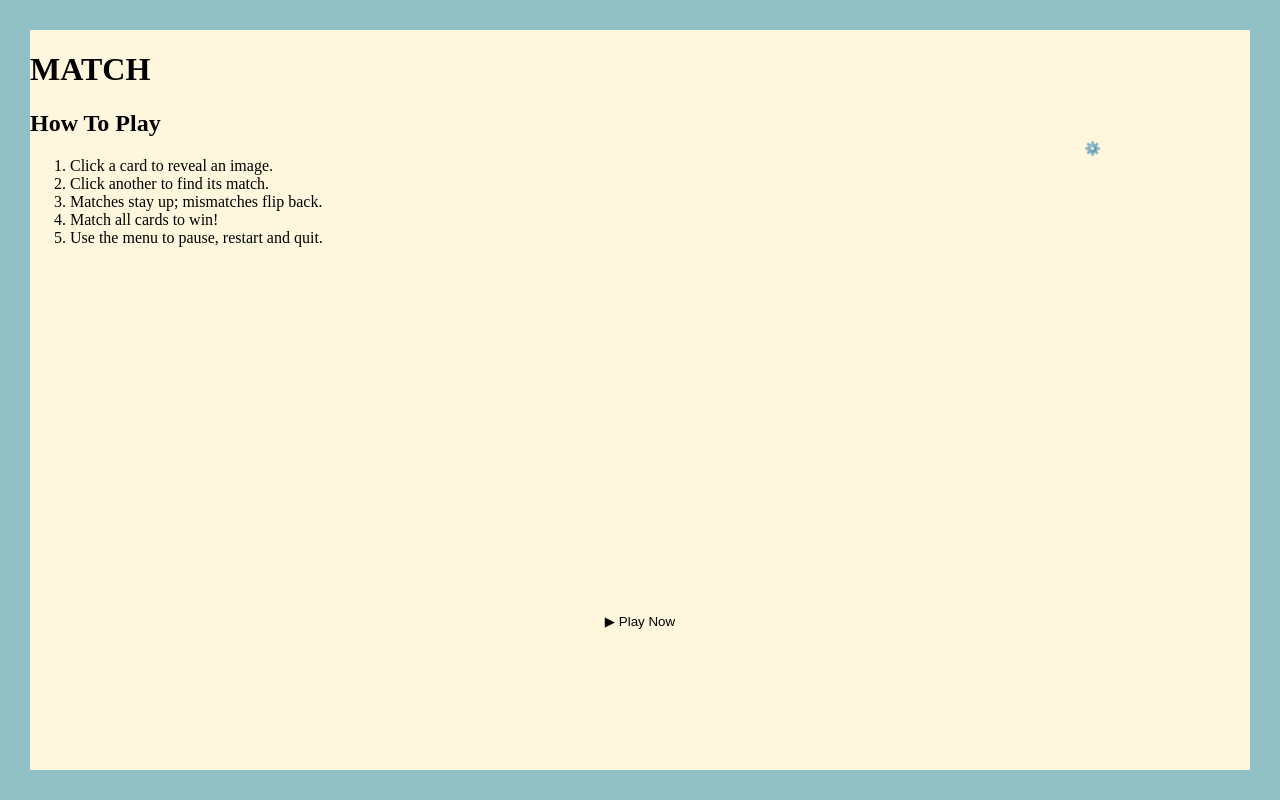
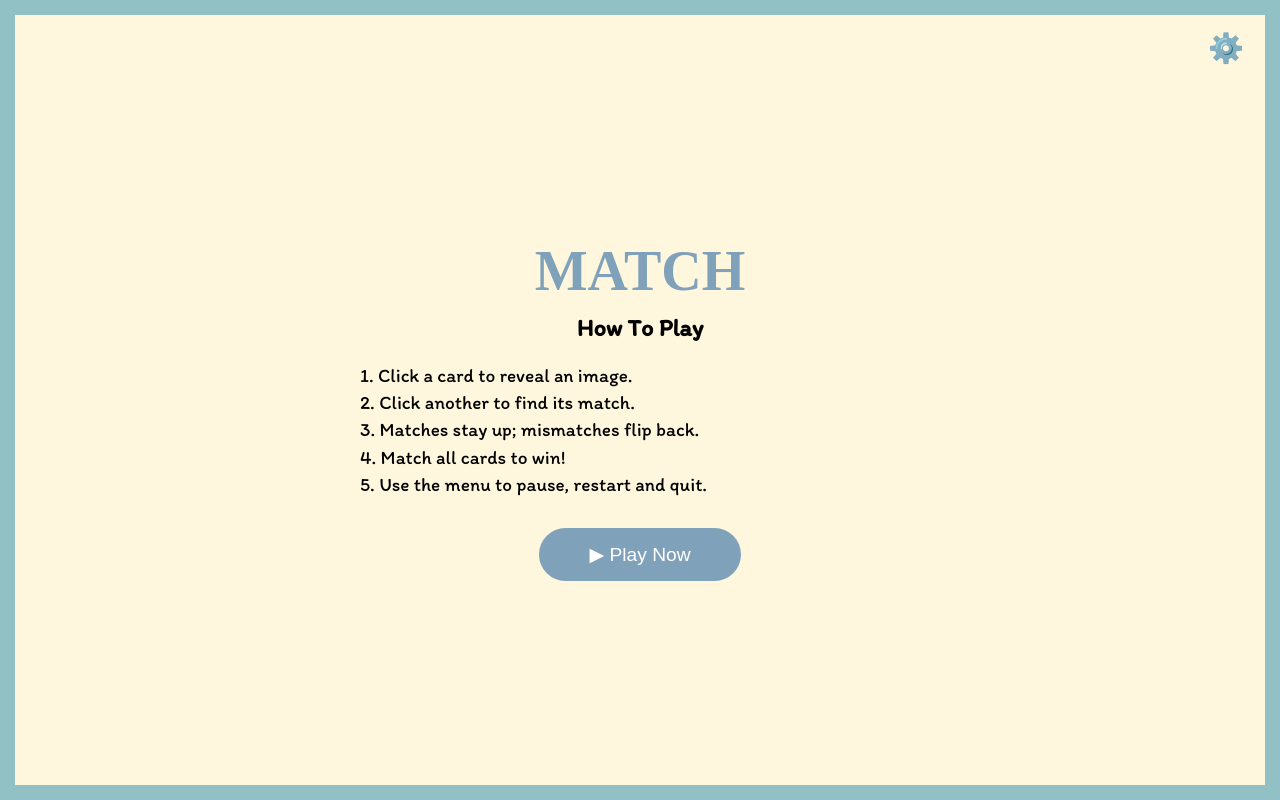
Before and after one commit to tranquilts/MATCH, a plain HTML site: page menu.html in a window 1280 px wide. Drawn offline with Linux system fonts and the light colour scheme; a web font is replaced by a local one.

Commit message:
Update menu.css

```diff
--- a/menu.css
+++ b/menu.css
@@ -1,81 +1,95 @@
-/* ===========================
-   MATCH MENU SCREEN - FIXED VERSION
-   =========================== */
-
+/* Reset + full view */
 html, body {
   height: 100%;
   width: 100%;
   margin: 0;
   padding: 0;
-  overflow: hidden;
+  box-sizing: border-box;
+}
+
+/* Cream inner + blue border */
+body {
   background-color: #FFF7DD;
   border: 15px solid #91C1C4;
-  box-sizing: border-box;
-  position: relative;
+  display: flex;
+  align-items: center;
+  justify-content: center;
+  font-family: 'Itim', sans-serif;
 }
 
-/* 🖼 Image behaves like background but is HTML-based */
-.background-image {
-  position: absolute;
-  top: 0;
-  left: 0;
-  width: 100%;
-  height: 100%;
-  object-fit: contain; /* ensures full image visible */
-  z-index: 0; /* behind everything else */
+/* Inner wrapper for everything */
+.border-wrapper {
+  text-align: center;
+  width: 90%;
+  max-width: 800px;
 }
 
-/* Overlay for clickable buttons */
-.overlay {
-  position: absolute;
-  inset: 0;
-  z-index: 1; /* keeps buttons on top of image */
+/* Title */
+h1 {
+  font-family: 'Jacques Francois Shadow', serif;
+  font-size: 3.5rem;
+  color: #80A1BA;
+  margin: 0;
+  padding-top: 20px;
 }
 
-/* ⚙️ Settings button (top-right icon area) */
+/* Settings button */
 #settings-btn {
   position: absolute;
-  top: 10.8vh;
-  right: 9.8vw;
-  width: 5vw;
-  height: 5vw;
-  background: transparent;
+  top: 30px;
+  right: 30px;
+  font-size: 1.8rem;
+  background: none;
   border: none;
-  cursor: pointer;
-  border-radius: 50%;
-}
-
-/* ▶️ Play Now button (bottom oval) */
-#playBtn {
-  position: absolute;
-  bottom: 14.6vh;
-  left: 50%;
-  transform: translateX(-50%);
-  width: 18.5vw;
-  height: 5vw;
-  background: transparent;
-  border: none;
-  border-radius: 3vw;
   cursor: pointer;
 }
 
-/* 🧩 Hover outline (testing only) */
-#playBtn:hover, #settings-btn:hover {
-  outline: 3px solid rgba(128, 161, 186, 0.5);
+/* Section titles */
+h2 {
+  margin-top: 10px;
+  font-weight: bold;
 }
 
-/* 📱 Responsive layout */
-@media (max-width: 900px) {
-  #settings-btn {
-    top: 9.5vh;
-    right: 7.8vw;
-    width: 7vw;
-    height: 7vw;
+/* Instructions text */
+ol {
+  text-align: left;
+  list-style-position: inside;
+  margin: 0 auto;
+  max-width: 600px;
+  font-size: 1.2rem;
+  line-height: 1.7rem;
+  color: #000;
+}
+
+/* Play Now button */
+#playBtn {
+  display: inline-block;
+  margin-top: 30px;
+  padding: 15px 50px;
+  font-size: 1.2rem;
+  color: white;
+  background-color: #80A1BA;
+  border: none;
+  border-radius: 35px;
+  cursor: pointer;
+  transition: all 0.2s ease;
+}
+
+#playBtn:hover {
+  background-color: #5b819a;
+}
+
+/* Responsive */
+@media (max-width: 600px) {
+  h1 {
+    font-size: 2.5rem;
+  }
+
+  ol {
+    font-size: 1rem;
   }
 
   #playBtn {
-    bottom: 11.8vh;
-    width: 26vw;
-    height: 7vw;
+    padding: 12px 40px;
   }
 }
```
